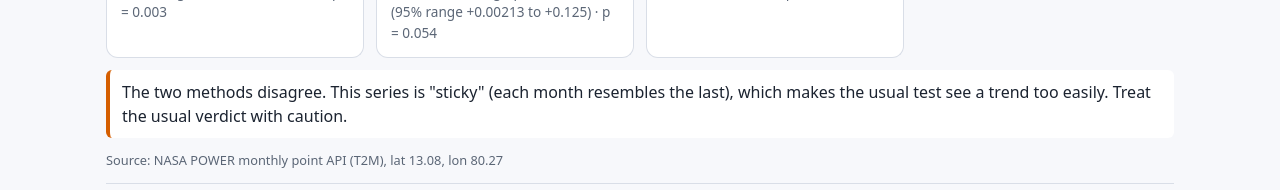
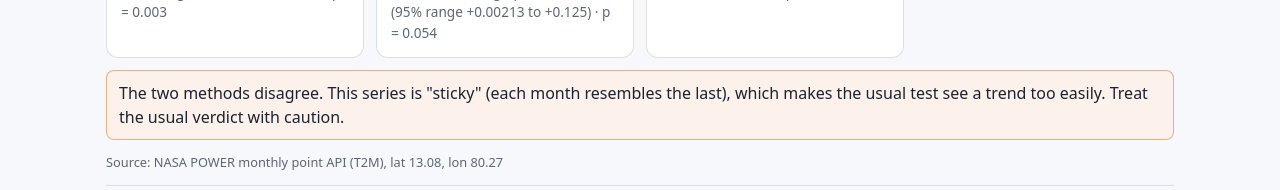
Before and after one commit to Venkatreacts/astronomy-of-the-arcane, a React (Vite) app in the folder web/: page / in a window 1280 px wide. Both pictures are taken after a click on the tab "Case files". Shown: the part 463-653 px from the top of the page. Built offline with nearby package versions, Linux system fonts and the light colour scheme; no server answers.

Commit message:
Restyle the warning callout without a thick side border
A thin outline and a faint orange tint replace the 4px left stripe.

```diff
--- a/web/src/App.css
+++ b/web/src/App.css
@@ -42,8 +42,9 @@ input[type="number"] { width: 110px; }
 .card-big { font-size: 1.3rem; font-weight: 700; }
 .card-huge { font-size: 2.6rem; font-weight: 800; }
 .card-small { font-size: .85rem; color: var(--muted); }
-.callout { grid-column: 1 / -1; margin: 0; padding: 10px 12px; border-left: 4px solid var(--naive);
-  background: var(--card); border-radius: 6px; }
+.callout { grid-column: 1 / -1; margin: 0; padding: 10px 12px; border-radius: 8px;
+  border: 1px solid color-mix(in srgb, var(--naive) 45%, transparent);
+  background: color-mix(in srgb, var(--naive) 8%, var(--card)); }
 .error { color: #b00020; }
 .source { font-size: .8rem; color: var(--muted); }
 .case-series { border-top: 1px solid var(--line); padding-top: 12px; margin-top: 12px; }
```
